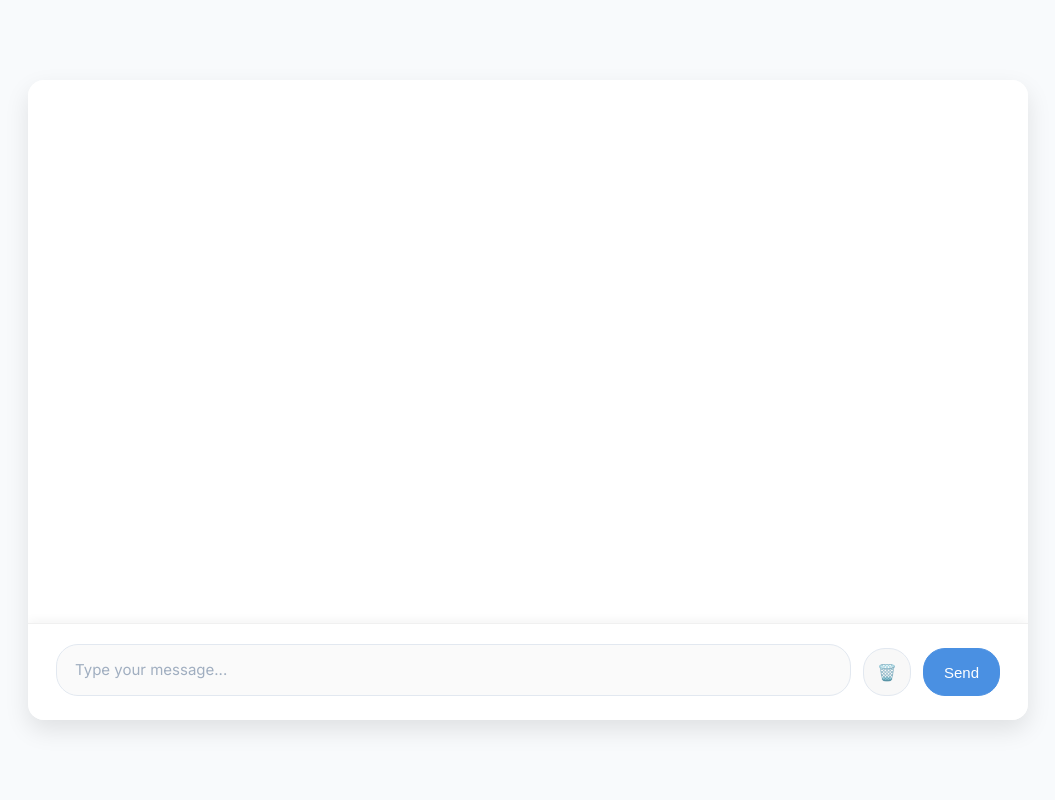
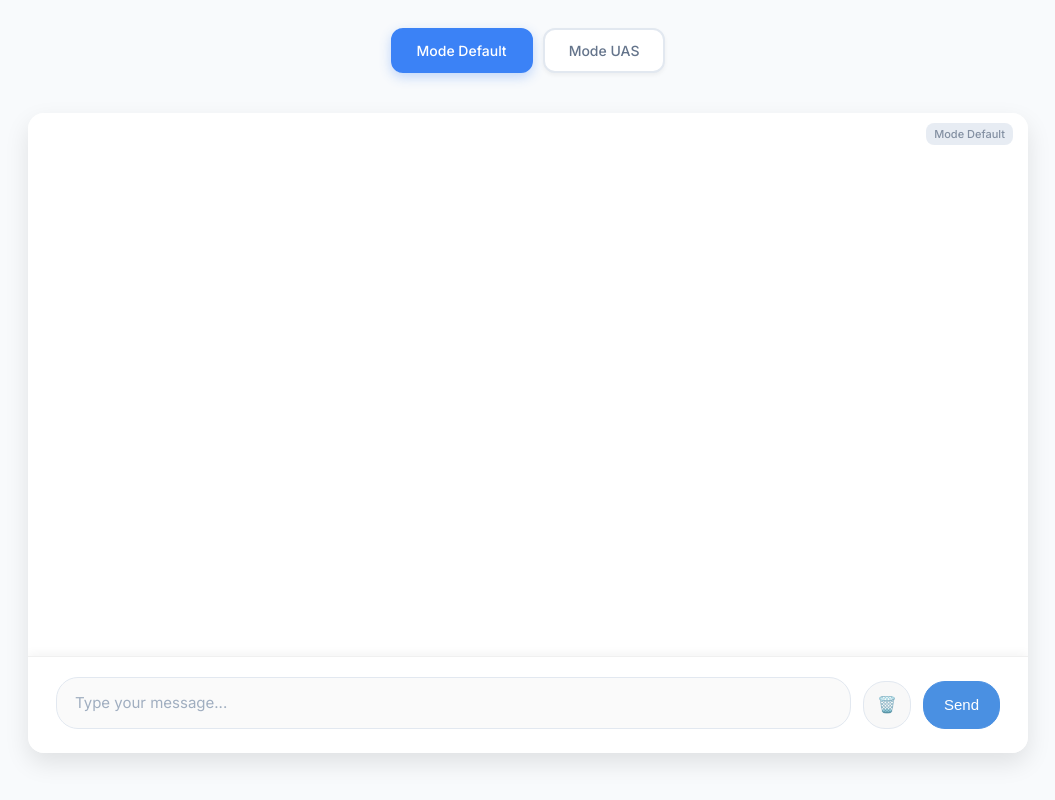
Before and after one commit to falehjamal/chat-ai-web, a PHP site: page / in a window 1280 px wide. Shown: the whole page, without its empty margins (112-1167 px from the left). Run offline with PHP 8.4, Linux system fonts and the light colour scheme.

Commit message:
Menambahkan mode UAS dan memperbarui penyimpanan riwayat chat. Memperkenalkan file baru untuk API UAS, memperbarui pengaturan database, dan menambahkan fungsionalitas untuk beralih antara mode Default dan UAS. Memperbarui gaya CSS untuk mendukung tampilan mode baru.

```diff
--- a/api.php
+++ b/api.php
@@ -72,7 +72,7 @@ $payload = [
     "contents" => [
         [
             "parts" => [
-                ["text" => "Tolong jawab dengan singkat,padat,dan jelas.\n". $contextMessage]
+                ["text" => "Kamu adalah manusia ceria dan informatif.\n". $contextMessage]
             ]
         ]
     ]
@@ -134,7 +134,7 @@ if (isset($responseData['candidates'][0]['content']['parts'][0]['text'])) {
     // Simpan percakapan ke database
     try {
         $ipAddress = Database::getRealIpAddress();
-        $database->saveChatHistory($userMessage, $botReply, $ipAddress);
+        $database->saveChatHistory($userMessage, $botReply, $ipAddress, 'default');
     } catch (Exception $e) {
         // Log error tetapi tetap lanjutkan response
         error_log("Gagal menyimpan chat history: " . $e->getMessage());
--- a/css/style.css
+++ b/css/style.css
@@ -16,8 +16,46 @@ body {
     margin: 0;
     padding: 0;
     display: flex;
+    flex-direction: column;
     align-items: center;
     justify-content: center;
+}
+
+#mode-selector {
+    width: 90%;
+    max-width: 900px;
+    margin-bottom: 20px;
+    display: flex;
+    gap: 10px;
+    justify-content: center;
+}
+
+.mode-btn {
+    background: #ffffff;
+    border: 2px solid #e2e8f0;
+    border-radius: 12px;
+    padding: 12px 24px;
+    font-family: 'Inter', sans-serif;
+    font-size: 14px;
+    font-weight: 500;
+    color: #64748b;
+    cursor: pointer;
+    transition: all 0.3s ease;
+    box-shadow: 0 2px 4px rgba(0, 0, 0, 0.05);
+    min-width: 120px;
+}
+
+.mode-btn:hover {
+    border-color: #3b82f6;
+    color: #3b82f6;
+    box-shadow: 0 4px 8px rgba(0, 0, 0, 0.1);
+}
+
+.mode-btn.active {
+    background: #3b82f6;
+    border-color: #3b82f6;
+    color: #ffffff;
+    box-shadow: 0 4px 12px rgba(59, 130, 246, 0.3);
 }
 
 #chat-container {
@@ -32,6 +70,24 @@ body {
     border-radius: 16px;
     box-shadow: 0 10px 25px rgba(0, 0, 0, 0.1);
     margin: 20px;
+    position: relative;
+}
+
+/* Mode indicator */
+#chat-container::before {
+    content: attr(data-mode);
+    position: absolute;
+    top: 10px;
+    right: 15px;
+    background: #e2e8f0;
+    color: #64748b;
+    padding: 4px 8px;
+    border-radius: 8px;
+    font-size: 11px;
+    font-weight: 500;
+    z-index: 10;
+    pointer-events: none;
+    opacity: 0.8;
 }
 
 #chat-box {
--- a/index.php
+++ b/index.php
@@ -8,11 +8,15 @@
     <link rel="stylesheet" href="css/style.css">
 </head>
 <body>
+    <div id="mode-selector">
+        <button id="mode-default" class="mode-btn active">Mode Default</button>
+        <button id="mode-uas" class="mode-btn">Mode UAS</button>
+    </div>
     <div id="chat-container">
         <div id="chat-box"></div>
         <div id="input-container">
             <textarea id="user-input" placeholder="Type your message..." rows="1"></textarea>
-            <button id="clear-btn" title="Hapus riwayat chat dan cache">🗑️</button>
+            <button id="clear-btn" title="Klik: Hapus mode saat ini | Klik kanan atau double-click: Hapus semua mode">🗑️</button>
             <button id="send-btn">Send</button>
         </div>
         <div id="ocr-progress">
--- a/js/app.js
+++ b/js/app.js
@@ -1,5 +1,8 @@
 $(document).ready(function() {
     const MAX_HISTORY = 10; // Maximum number of messages to keep for context
+
+    // Current mode tracking
+    let currentMode = 'default';
 
     // Debug: Check if Tesseract is available
     console.log('Tesseract available:', typeof Tesseract !== 'undefined');
@@ -7,8 +10,23 @@ $(document).ready(function() {
         console.log('Tesseract object:', Tesseract);
     }
 
-    // Load chat history from localStorage
-    let chatHistory = JSON.parse(localStorage.getItem('chatHistory')) || [];
+    // Load separate chat histories from localStorage
+    let chatHistoryDefault = JSON.parse(localStorage.getItem('chatHistoryDefault')) || [];
+    let chatHistoryUAS = JSON.parse(localStorage.getItem('chatHistoryUAS')) || [];
+
+    // Get current chat history based on mode
+    function getCurrentChatHistory() {
+        return currentMode === 'uas' ? chatHistoryUAS : chatHistoryDefault;
+    }
+
+    // Save chat history to localStorage
+    function saveChatHistory() {
+        if (currentMode === 'uas') {
+            localStorage.setItem('chatHistoryUAS', JSON.stringify(chatHistoryUAS));
+        } else {
+            localStorage.setItem('chatHistoryDefault', JSON.stringify(chatHistoryDefault));
+        }
+    }
 
     // Cache jQuery objects
     const $chatBox = $('#chat-box');
@@ -18,16 +36,50 @@ $(document).ready(function() {
     const $progressText = $('#ocr-progress-text');
     const $progressFill = $('#ocr-progress-fill');
     const $progressPercentage = $('#ocr-progress-percentage');
+    const $modeDefault = $('#mode-default');
+    const $modeUAS = $('#mode-uas');
+
+    // Mode switching functionality
+    $modeDefault.on('click', function() {
+        if (currentMode !== 'default') {
+            currentMode = 'default';
+            updateModeButtons();
+            displayChatHistory();
+        }
+    });
+
+    $modeUAS.on('click', function() {
+        if (currentMode !== 'uas') {
+            currentMode = 'uas';
+            updateModeButtons();
+            displayChatHistory();
+        }
+    });
+
+    function updateModeButtons() {
+        $modeDefault.toggleClass('active', currentMode === 'default');
+        $modeUAS.toggleClass('active', currentMode === 'uas');
+
+        // Update chat container mode indicator
+        const $chatContainer = $('#chat-container');
+        if (currentMode === 'uas') {
+            $chatContainer.attr('data-mode', 'Mode UAS');
+        } else {
+            $chatContainer.attr('data-mode', 'Mode Default');
+        }
+    }
 
     // Initialize
     displayChatHistory();
     autoResizeTextarea($userInput);
+    updateModeButtons();
 
     // Clean up any leftover typing indicators
     hideTypingIndicator();
 
     function displayChatHistory() {
         $chatBox.empty();
+        const chatHistory = getCurrentChatHistory();
         chatHistory.forEach(msg => {
             const $messageDiv = $('<div>').addClass(msg.sender);
 
@@ -68,7 +120,8 @@ $(document).ready(function() {
     }
 
     function getRecentHistory() {
-        // Get the last 10 messages for context
+        // Get the last 10 messages for context from current chat history
+        const chatHistory = getCurrentChatHistory();
         return chatHistory.slice(-MAX_HISTORY);
     }
 
@@ -240,9 +293,20 @@ $(document).ready(function() {
         const userMessage = $userInput.val().trim();
         if (!userMessage) return;
 
-        // Add user message to chat history
+        // Get current chat history based on mode
+        let chatHistory = getCurrentChatHistory();
+
+        // Add user message to current chat history
         chatHistory.push({ sender: 'user', text: userMessage });
-        localStorage.setItem('chatHistory', JSON.stringify(chatHistory));
+
+        // Update the appropriate history array
+        if (currentMode === 'uas') {
+            chatHistoryUAS = chatHistory;
+        } else {
+            chatHistoryDefault = chatHistory;
+        }
+
+        saveChatHistory();
         displayChatHistory();
 
         // Clear input field
@@ -252,30 +316,45 @@ $(document).ready(function() {
         // Show typing indicator
         showTypingIndicator();
 
-        // Get recent chat history for context
-        const recentHistory = getRecentHistory();
+        // Get recent chat history for context - UAS mode doesn't need history
+        const recentHistory = currentMode === 'uas' ? [] : getRecentHistory();
 
-        // Send message and history to server
+        // Choose API endpoint based on mode
+        const apiUrl = currentMode === 'uas' ? 'api_uas.php' : 'api.php';
+
+        // Send message to server
         $.ajax({
-            url: 'api.php',
+            url: apiUrl,
             method: 'POST',
             contentType: 'application/json',
             data: JSON.stringify({
                 message: userMessage,
-                history: recentHistory
+                history: recentHistory,
+                mode: currentMode
             }),
             success: function(data) {
                 if (data.reply) {
-                    // Simulasi typing delay yang realistis (1-2 detik)
-                    const typingDelay = Math.random() * 1000 + 1000; // 1-2 seconds
+                    // Simulasi typing delay yang realistis (lebih lama untuk UAS mode)
+                    const typingDelay = currentMode === 'uas' ?
+                        Math.random() * 2000 + 2000 : // 2-4 seconds for UAS
+                        Math.random() * 1000 + 1000;  // 1-2 seconds for default
 
                     setTimeout(() => {
                         // Hide typing indicator
                         hideTypingIndicator();
 
-                        // Add bot reply to chat history (response sudah dibersihkan di backend)
+                        // Add bot reply to current chat history
+                        chatHistory = getCurrentChatHistory();
                         chatHistory.push({ sender: 'bot', text: data.reply });
-                        localStorage.setItem('chatHistory', JSON.stringify(chatHistory));
+
+                        // Update the appropriate history array
+                        if (currentMode === 'uas') {
+                            chatHistoryUAS = chatHistory;
+                        } else {
+                            chatHistoryDefault = chatHistory;
+                        }
+
+                        saveChatHistory();
                         displayChatHistory();
                     }, typingDelay);
                 } else {
@@ -287,9 +366,22 @@ $(document).ready(function() {
                 hideTypingIndicator();
 
                 console.error('Error:', error);
+
                 // Show error message in chat
-                chatHistory.push({ sender: 'bot', text: 'Maaf, terjadi kesalahan saat memproses pesan Anda. Silakan coba lagi.' });
-                localStorage.setItem('chatHistory', JSON.stringify(chatHistory));
+                let chatHistory = getCurrentChatHistory();
+                chatHistory.push({
+                    sender: 'bot',
+                    text: 'Maaf, terjadi kesalahan saat memproses pesan Anda. Silakan coba lagi.'
+                });
+
+                // Update the appropriate history array
+                if (currentMode === 'uas') {
+                    chatHistoryUAS = chatHistory;
+                } else {
+                    chatHistoryDefault = chatHistory;
+                }
+
+                saveChatHistory();
                 displayChatHistory();
             }
         });
@@ -297,7 +389,34 @@ $(document).ready(function() {
 
     // Function to clear storage and cache
     function clearStorageAndCache() {
-        if (confirm('Apakah Anda yakin ingin menghapus semua riwayat chat dan cache? Tindakan ini tidak dapat dibatalkan.')) {
+        const modeText = currentMode === 'uas' ? 'Mode UAS' : 'Mode Default';
+        if (confirm(`Apakah Anda yakin ingin menghapus riwayat chat untuk ${modeText}? Tindakan ini tidak dapat dibatalkan.`)) {
+            try {
+                // Clear chat history for current mode
+                if (currentMode === 'uas') {
+                    chatHistoryUAS = [];
+                    localStorage.removeItem('chatHistoryUAS');
+                } else {
+                    chatHistoryDefault = [];
+                    localStorage.removeItem('chatHistoryDefault');
+                }
+
+                // Clear chat display
+                $chatBox.empty();
+
+                // Show success message
+                alert(`Riwayat chat ${modeText} berhasil dihapus!`);
+
+            } catch (error) {
+                console.error('Error clearing storage:', error);
+                alert('Terjadi kesalahan saat menghapus data. Silakan coba lagi.');
+            }
+        }
+    }
+
+    // Function to clear all storage and cache (both modes)
+    function clearAllStorageAndCache() {
+        if (confirm('Apakah Anda yakin ingin menghapus SEMUA riwayat chat (Mode Default dan UAS) serta cache? Tindakan ini tidak dapat dibatalkan.')) {
             try {
                 // Clear localStorage
                 localStorage.clear();
@@ -305,8 +424,9 @@ $(document).ready(function() {
                 // Clear sessionStorage
                 sessionStorage.clear();
 
-                // Clear chat history array
-                chatHistory = [];
+                // Clear chat history arrays
+                chatHistoryDefault = [];
+                chatHistoryUAS = [];
 
                 // Clear chat display
                 $chatBox.empty();
@@ -354,7 +474,29 @@ $(document).ready(function() {
 
     // Cache jQuery object for clear button
     const $clearBtn = $('#clear-btn');
-    $clearBtn.on('click', clearStorageAndCache);
+
+    // Regular click - clear current mode
+    $clearBtn.on('click', function(e) {
+        e.preventDefault();
+        clearStorageAndCache();
+    });
+
+    // Right click - show options
+    $clearBtn.on('contextmenu', function(e) {
+        e.preventDefault();
+        const choice = confirm('Klik OK untuk menghapus SEMUA riwayat (Default + UAS)\nKlik Cancel untuk menghapus hanya mode saat ini');
+        if (choice) {
+            clearAllStorageAndCache();
+        } else {
+            clearStorageAndCache();
+        }
+    });
+
+    // Double click - clear all
+    $clearBtn.on('dblclick', function(e) {
+        e.preventDefault();
+        clearAllStorageAndCache();
+    });
 
     // Auto-resize textarea on input (seperti WhatsApp)
     $userInput.on('input propertychange', function() {
```
Also changed, not shown: api_uas.php (added, +136 -0 lines), database.php (added, +208 -0 lines), 1 other file.
